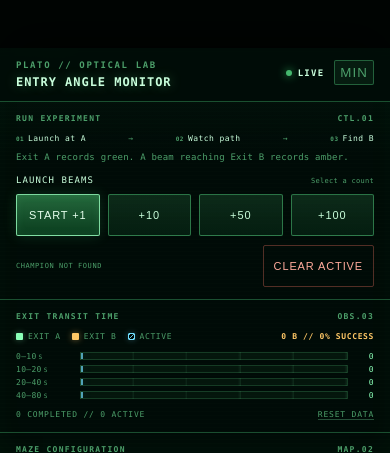
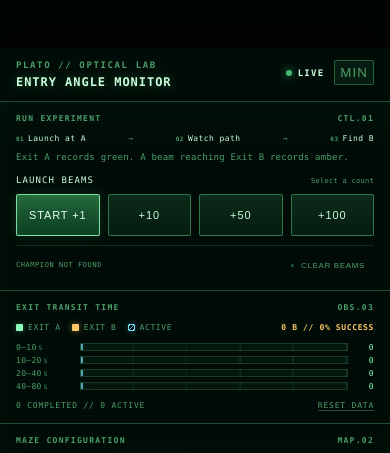
Before and after one commit to alexandre-eisenmann/plato, a React (Vite) app: page / in a window 390 px wide. Shown: the part 391-844 px from the top of the page. Built offline with nearby package versions, Linux system fonts and the light colour scheme; no server answers.

Commit message:
Refine dashboard beam controls

```diff
--- a/src/index.css
+++ b/src/index.css
@@ -367,7 +367,9 @@ body {
   display: flex;
   align-items: center;
   justify-content: space-between;
-  min-height: 30px;
+  min-height: 25px;
+  padding-top: 7px;
+  border-top: 1px solid rgb(105 255 159 / 14%);
   gap: 10px;
 }
 
@@ -378,41 +380,47 @@ body {
 }
 
 .experiment-utilities button {
-  min-height: 30px;
-  padding: 6px 10px;
-  border-radius: 2px;
+  min-height: 25px;
+  padding: 5px 8px;
+  border-radius: 1px;
+  background: transparent;
   font: 700 8px/1 inherit;
   letter-spacing: .08em;
   white-space: nowrap;
   cursor: pointer;
+  transition: color 140ms ease, border-color 140ms ease, background 140ms ease, box-shadow 140ms ease;
+}
+
+.experiment-utilities button span {
+  display: inline-block;
+  margin-right: 6px;
+  font-size: 7px;
 }
 
 .experiment-utilities button.champion {
-  border: 1px solid rgb(255 191 76 / 58%);
-  border-color: rgb(255 191 76 / 72%);
-  background: linear-gradient(180deg, rgb(151 98 19 / 65%), rgb(77 45 5 / 72%));
-  color: #ffe3a1;
-  box-shadow: 0 0 14px rgb(255 174 41 / 14%);
+  border: 1px solid rgb(255 191 76 / 42%);
+  color: #f6c96f;
 }
 
 .experiment-utilities button.champion:hover,
 .experiment-utilities button.champion:focus-visible {
-  border-color: rgb(255 207 119 / 92%);
-  background: rgb(135 81 14 / 78%);
-  box-shadow: 0 0 16px rgb(255 174 41 / 20%);
+  border-color: rgb(255 207 119 / 80%);
+  background: rgb(135 81 14 / 28%);
+  box-shadow: 0 0 12px rgb(255 174 41 / 12%);
+  outline: none;
 }
 
 .experiment-utilities button.clear-active {
-  border: 1px solid rgb(255 123 103 / 32%);
-  background: transparent;
-  color: #ffab9c;
+  border: 1px solid transparent;
+  color: var(--hud-dim);
 }
 
 .experiment-utilities button.clear-active:hover,
 .experiment-utilities button.clear-active:focus-visible {
-  border-color: rgb(255 137 118 / 75%);
-  background: rgb(115 33 26 / 60%);
-  box-shadow: 0 0 14px rgb(255 76 54 / 12%);
+  border-color: rgb(255 137 118 / 45%);
+  background: rgb(115 33 26 / 25%);
+  color: #ff9f90;
+  box-shadow: 0 0 12px rgb(255 76 54 / 8%);
   outline: none;
 }
 
@@ -744,6 +752,12 @@ body {
     font-size: 11px;
   }
 
+  .experiment-utilities button {
+    min-height: 25px;
+    padding: 5px 8px;
+    font-size: 8px;
+  }
+
   .experiment-guide {
     gap: 7px;
     font-size: 8px;
--- a/src/ui/Dashboard.jsx
+++ b/src/ui/Dashboard.jsx
@@ -105,14 +105,16 @@ export default function Dashboard({
                 type="button"
                 onClick={onLaunchChampion}
               >
-                LAUNCH CHAMPION
+                <span aria-hidden="true">◆</span>
+                REPLAY CHAMPION
               </button>
             )}
             {!hasChampion && (
               <span className="experiment-utilities__status">CHAMPION NOT FOUND</span>
             )}
             <button className="clear-active" type="button" onClick={onClear}>
-              CLEAR ACTIVE
+              <span aria-hidden="true">×</span>
+              CLEAR BEAMS
             </button>
           </div>
         </div>
```
